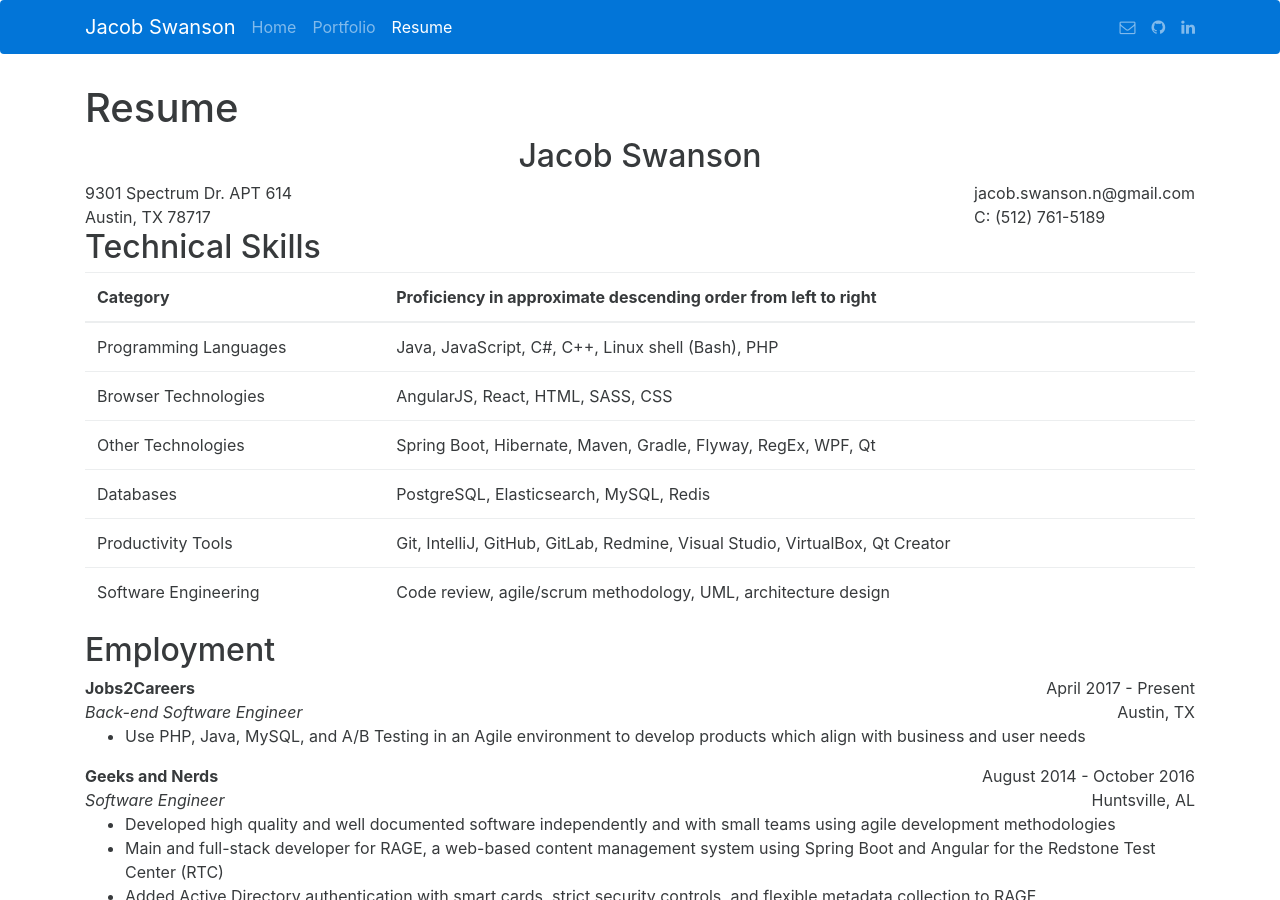
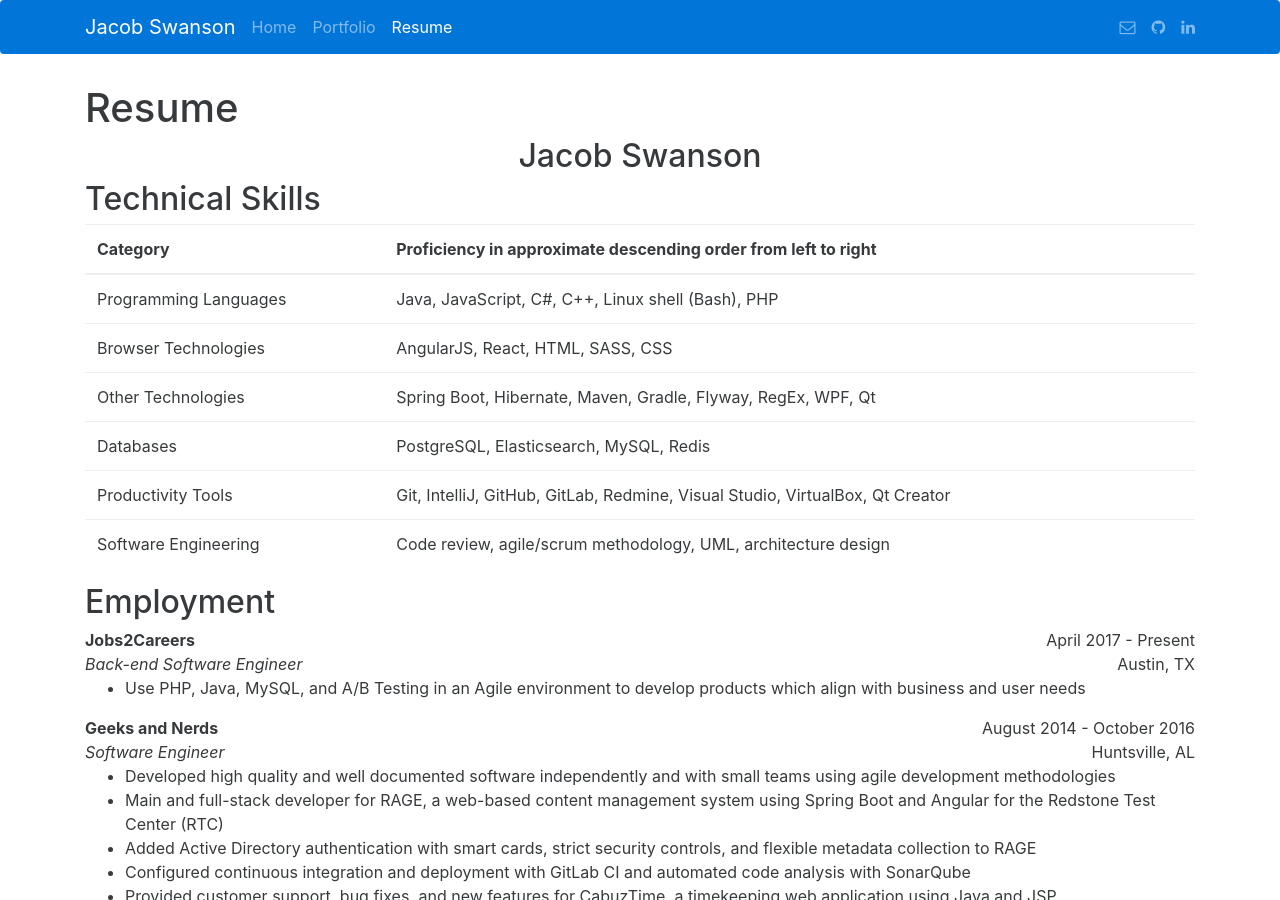
Before and after one commit to jacob-swanson/personal-site, a Jekyll site: the page built from pages/resume.md, in a window 1280 px wide and 900 px high. Built offline with Jekyll 4.4.1, drawn with Linux system fonts in a browser that asks for light colours; nearby versions of some CDN libraries.

Commit message:
Remove contact information

```diff
--- a/pages/resume.md
+++ b/pages/resume.md
@@ -5,18 +5,6 @@ permalink: /resume/
 ---
 
 <h2 class="text-xs-center">Jacob Swanson</h2>
-<div class="row">
-    <div class="col-xs-6">
-        9301 Spectrum Dr. APT 614<br>
-        Austin, TX 78717
-    </div>
-    <div class="col-xs-6">
-        <span class="pull-right">
-            jacob.swanson.n@gmail.com<br>
-            C: {{site.phone_number}}
-        </span>
-    </div>
-</div>
 
 
 ## Technical Skills
```
